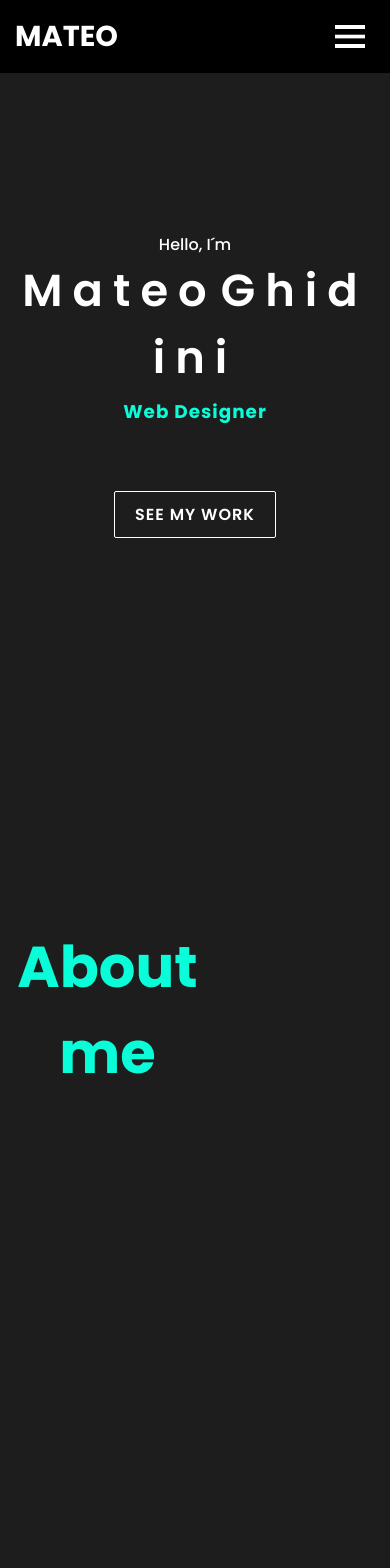
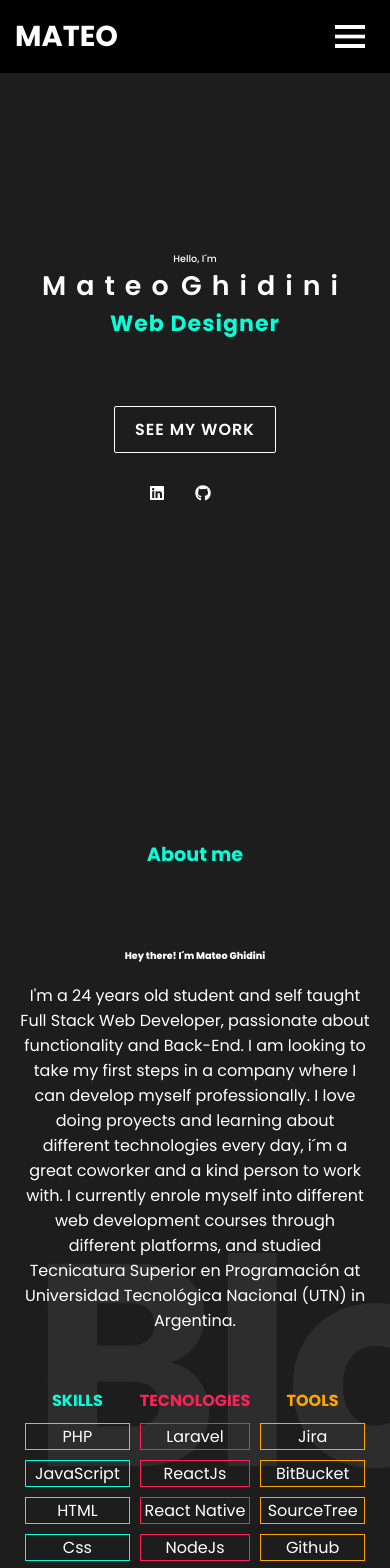
Before and after one commit to mateoghidini1998/mateoDev, a React (Create React App) app: page / in a window 390 px wide. Shown: the top 1568 px of the page. Built offline with nearby package versions, Linux system fonts and the light colour scheme.

Commit message:
made some responsive styling

```diff
--- /dev/null
+++ b/src/hooks/useDots.js
@@ -0,0 +1,9 @@
+import { useState } from 'react';
+
+function useDots(images) {
+  const [activeIndex, setActiveIndex] = useState(0);
+
+  return [activeIndex, setActiveIndex];
+}
+
+export default useDots;
--- /dev/null
+++ b/src/hooks/useResponsiveNav.js
@@ -0,0 +1,35 @@
+import { useEffect } from 'react';
+
+function useResponsiveNav() {
+  useEffect(() => {
+    const menuBtn = document.querySelector(".menu-btn");
+    const navigation = document.querySelector(".navigation");
+    const navigationItems = document.querySelectorAll(".navigation a");
+
+    function handleClick() {
+      menuBtn.classList.toggle('active');
+      navigation.classList.toggle('active');
+    }
+
+    function handleItemClick() {
+      menuBtn.classList.remove("active");
+      navigation.classList.remove("active");
+    }
+
+    menuBtn.addEventListener('click', handleClick);
+
+    navigationItems.forEach((navigationItem) => {
+      navigationItem.addEventListener("click", handleItemClick);
+    });
+
+    return () => {
+      menuBtn.removeEventListener('click', handleClick);
+
+      navigationItems.forEach((navigationItem) => {
+        navigationItem.removeEventListener("click", handleItemClick);
+      });
+    };
+  }, []);
+}
+
+export default useResponsiveNav;
--- a/src/organisms/Navbar.js
+++ b/src/organisms/Navbar.js
@@ -1,8 +1,11 @@
 import React from 'react'
 import './Navbar.css'
-import Button from '../atoms/Button'
+import useResponsiveNav from '../hooks/useResponsiveNav'
 
 const Navbar = () => {
+
+  useResponsiveNav();
+
   return (
     <div className='navbar_container'>
         <header>
--- a/src/pages/About.css
+++ b/src/pages/About.css
@@ -51,6 +51,10 @@
     height:100%;
     object-fit:cover;
     border-radius: 10px;
+}
+
+#about #header{
+    margin: 0 auto ;
 }
 
 .about .content .col-right .content-title{
@@ -125,22 +129,106 @@
     color: #ffa500;
 }
 
-@media only screen and (max-width: 767px){
-    #header{
-        font-size: 1.5rem;
+@media only screen and (max-width: 810px) {
+    #header {
+      font-size: 1.5rem;
+      width: 100%;
+    }
+
+    .about .content {
+      flex-direction: column;
+      margin-top: 50px;
+      flex-direction: column;
+    }
+
+    .about .content .col-left {
+      width: 100%;
+    }
+
+    .about .content .col-right {
+      width: 100%;
+      margin-top: 30px;
+      margin-bottom: 50px;
+    }
+
+    .fake-big-3{
+        bottom: 130px !important;
+    }
+
+    .box {
+      width: 100%;
+    }
+
+    .skills,
+    .tecnologies,
+    .tools {
+      margin-bottom: 30px;
+    }
+
+    .skills ul li,
+    .tecnologies ul li,
+    .tools ul li {
+      width: 100%;
+      margin: 10px 0;
+    }
+  }
+
+  @media (max-width:375px) {
+    .animated-text h3{
+        font-size:0.5em;
+    }
+
+    .menu-btn{
+        margin-right: 4px;
+    }
+
+    .about .content .col-right {
+
         width: 100%;
     }
 
-    .about .content{
-        flex-direction: column;
-        margin-top: 50px;
+    .about .content .col-left{
+        position:relative;
+        width: 100%;
     }
 
-    .about .content .col-left{
-        width:100%;
+    .about .content .col-right .paragraph-text {
+        font-size: 0.8em;
     }
 
-    .about .content .col-right{
-        width:100%;
+    .skills .content .col-left p{
+        font-size: 0.8em;
     }
+
+    .skills .content .col-right .bar .info {
+        font-size: 11px;
+
+    }
+
+    .skills .content .content-title{
+        position: relative;
+        width: 100%;
+    }
+
+    .contact .content .row .card{
+        margin-bottom: 15px;
+
+    }
+
+    .contact .content .row .card .contact-icon {
+        font-size: 2em;
+    }
+
+    .about .content .col-left .img-card img {
+        object-fit: contain;
+    }
+
+    .about .content .col-right {
+        margin-top: -160px;
+    }
+
+    .about .content .col-left .img-card img {
+        top:-50px;
+    }
+
 }
--- a/src/pages/About.js
+++ b/src/pages/About.js
@@ -3,10 +3,10 @@ import './About.css'
 
 const About = () => {
   return (
-    <div>
+    <div className='main-container'>
         <section className="about" id="about">
         <div id="header">
-            <h2 className="section-title">
+            <h2 className="section-title ">
                 About me
             </h2>
         </div>
--- a/src/pages/Main.css
+++ b/src/pages/Main.css
@@ -18,13 +18,14 @@ section
 .main{
     position:relative;
     width:100%;
-    min-height:100vh;
+    min-height:90vh;
     display:flex;
     align-items:center;
     background-color:#1D1D1D;
     background-size: cover;
     position:center;
     background-attachment: fixed;
+    justify-content: center;
 }
 
 .main .content{
@@ -136,7 +137,7 @@ section
 
 
 .media-icons{
-    margin-top:50px;
+    margin-top:30px;
 }
 
 .media-icons a{
@@ -209,65 +210,7 @@ body{
 
 
 
-@media (max-width:375px) {
-    .animated-text h3{
-        font-size:0.5em;
-    }
 
-    .menu-btn{
-        margin-right: 4px;
-    }
-
-    .about .content .col-right {
-
-        width: 100%;
-    }
-
-    .about .content .col-left{
-        position:relative;
-        width: 100%;
-    }
-
-    .about .content .col-right .paragraph-text {
-        font-size: 0.8em;
-    }
-
-    .skills .content .col-left p{
-        font-size: 0.8em;
-    }
-
-    .skills .content .col-right .bar .info {
-        font-size: 11px;
-
-    }
-
-    .skills .content .content-title{
-        position: relative;
-        width: 100%;
-    }
-
-    .contact .content .row .card{
-        margin-bottom: 15px;
-
-    }
-
-    .contact .content .row .card .contact-icon {
-        font-size: 2em;
-    }
-
-    .about .content .col-left .img-card img {
-        object-fit: contain;
-    }
-
-    .about .content .col-right {
-        margin-top: -160px;
-    }
-
-    .about .content .col-left .img-card img {
-        top:-50px;
-    }
-
-}
 
 @media (max-width:414px){
     .contact .content .row .card{
@@ -283,7 +226,23 @@ body{
     }
 }
 
+@media (max-width: 1140px){
+    .main{
+        padding: 100px 150px;
+    }
+}
+
+
 @media (max-width: 1040px){
+
+    h2{
+        font-size: 0.8em !important;
+    }
+
+    .animated-text{
+        font-size: 0.6em !important;
+    }
+
     header{
         padding: 12px 20px;
     }
@@ -317,7 +276,7 @@ body{
 
 
     header .navigation a{
-        color:#000;
+        color:#000 !important;
         font-size: 1.2em;
         margin: 10px;
         padding: 0 20px;
@@ -325,7 +284,7 @@ body{
     }
 
     header .navigation a:hover{
-        background:#3a6cf4;
+        background:#08fdd8;
         color: #fff;
         transition: 0.3s ease;
     }
@@ -426,7 +385,7 @@ body{
         pointer-events: auto;
     }
 
-    .reveal {
+    /* .reveal {
         position: relative;
         transform: translateY(50px);
         opacity:0;
@@ -436,5 +395,16 @@ body{
     .reveal.active{
         transform: translateY(0);
         opacity:1;
+    } */
+}
+
+
+@media (max-width: 670px){
+    .main{
+        padding: 0;
+    }
+
+    h2{
+        font-size: 0.6em !important;
     }
 }
--- a/src/pages/Main.js
+++ b/src/pages/Main.js
@@ -1,7 +1,7 @@
 import React from 'react'
 import Cta from '../atoms/Cta'
 import './Main.css'
-
+import { FaLinkedin, FaGithub } from 'react-icons/fa'
 
 const Main = () => {
   return (
@@ -30,8 +30,8 @@ const Main = () => {
             </div>
             <Cta className="btn" content="See My Work"/>
             <div className="media-icons">
-                <a href="https://www.linkedin.com/in/mghidini/"><i className="fab fa-linkedin-in"></i></a>
-                <a href="https://github.com/mateoghidini1998"><i className="fab fa-github"></i></a>
+                <a href="https://www.linkedin.com/in/mghidini/"><FaLinkedin/></a>
+                <a href="https://github.com/mateoghidini1998"><FaGithub/></a>
             </div>
         </div>
     </section>
--- a/src/pages/Work.css
+++ b/src/pages/Work.css
@@ -1,9 +1,9 @@
-#section-work{
+#section-work {
     padding: 5rem 0 5rem 1.5rem;
     position: relative;
   }
 
-#header{
+  #header {
     font-size: 2rem;
     color: #08fdd8;
     margin-bottom: 30px;
@@ -12,55 +12,58 @@
     justify-content: center;
   }
 
-.text-zone-2{
+  .text-zone-2 {
     display: flex;
     align-items: flex-end;
   }
 
-.text-zone-2 p{
+  .text-zone-2 p {
     line-height: 1.5;
     color: white;
     display: flex;
   }
 
-.text-zone-2 div{
+  .text-zone-2 div {
     width: 50%;
   }
 
-.text-zone-2 .btn-container{
+  .text-zone-2 .btn-container {
     height: 72px;
     padding: 4px;
   }
 
   .fake-big-2,
-.fake-big-3{
+  .fake-big-3 {
     font-size: 18rem;
     font-weight: 700;
     position: absolute;
-    color: #2D2D2E;
+    color: #2d2d2e;
     left: 10px;
     bottom: -70px;
     letter-spacing: -10px;
     z-index: -999;
   }
 
-.fake-big-2{
+  .fake-big-2 {
     right: -60%;
   }
 
-.fake-magicwall{
+  .fake-magicwall {
     background-color: rgba(255, 255, 255, 0.1);
+    position: relative;
   }
 
-.fake-magicwall ul{
+  .fake-magicwall ul {
     list-style: none;
     display: flex;
-    display:  -ms-flexbox;
+    display: -ms-flexbox;
     display: -webkit-box;
     flex-wrap: wrap;
+    margin: 0;
+    padding: 0;
   }
 
-.fake-magicwall ul li{
+  .fake-magicwall ul li {
     width: 50%;
     height: 550px;
     position: relative;
@@ -68,23 +71,47 @@
     display: list-item;
   }
 
-.fake-magicwall ul li:hover .magic-wall_item{
+  .fake-magicwall ul li:hover .magic-wall_item {
     transform: scale(1.14);
   }
 
-.magic-wall_item{
+  .magic-wall_item {
     position: absolute;
     top: 0;
     left: 0;
     bottom: 0;
     right: 0;
-    transition: transform .5s opacity .5s;
-    transition: transform .5s opacity .5s, -webkit-transform .5s;
+    transition: transform 0.5s, opacity 0.5s;
   }
 
-.fake-magicwall img{
+  .fake-magicwall img {
     width: 100%;
     height: 100%;
     object-fit: cover;
+  }
 
+  @media only screen and (max-width: 810px) {
+    .fake-magicwall ul {
+      overflow: hidden;
+      overflow-x: auto;
+      flex-wrap: nowrap;
     }
+
+    #home-magicwall {
+      width: 100%;
+      overflow-x: auto;
+      position: relative;
+    }
+
+    .fake-magicwall ul li {
+      width: 100%;
+      flex-shrink: 0;
+    }
+
+    .dot {
+      width: 15px;
+      height: 15px;
+      border-radius: 50%;
+      margin: 10px;
+    }
+  }
```
Also changed, not shown: src/pages/Work.js (+73 -41 lines). Lines whose indentation alone changed are shown as unchanged.
